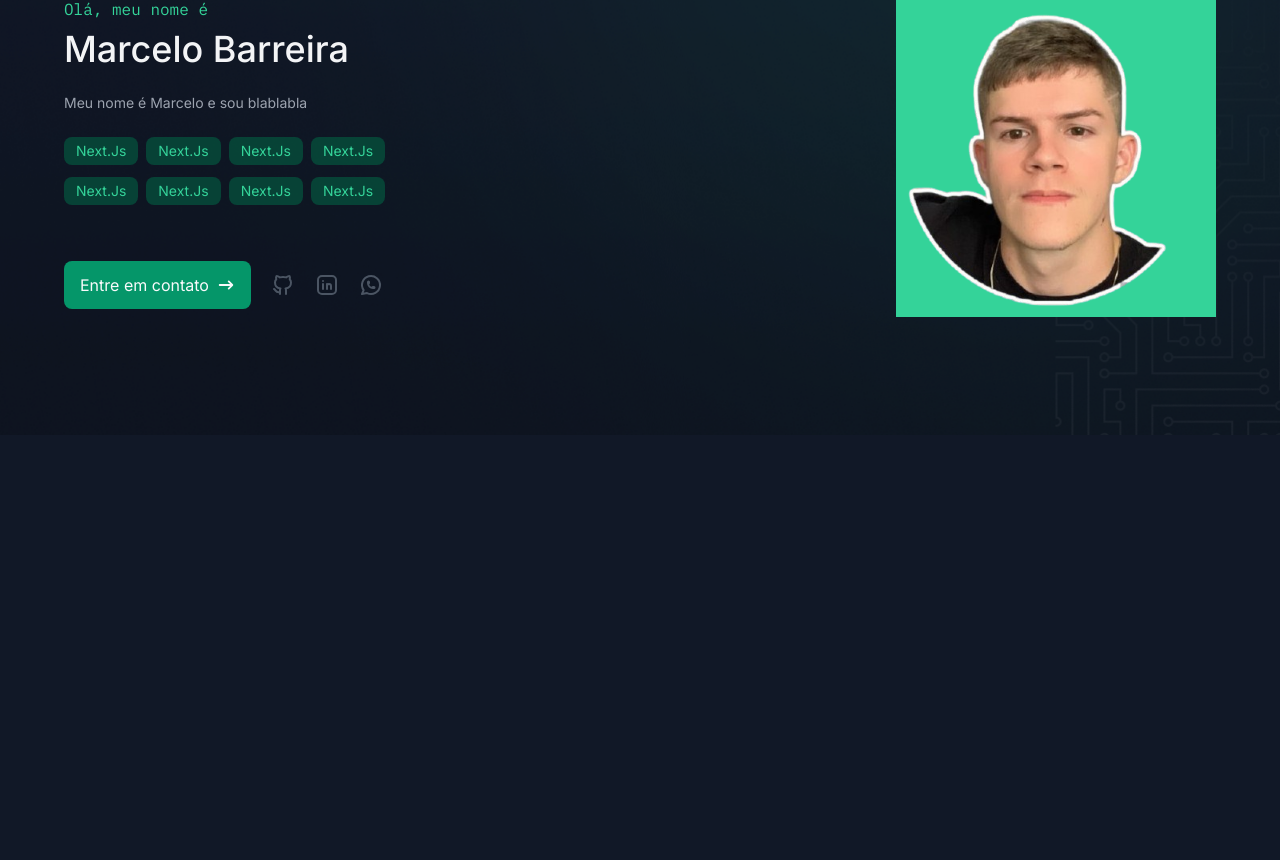
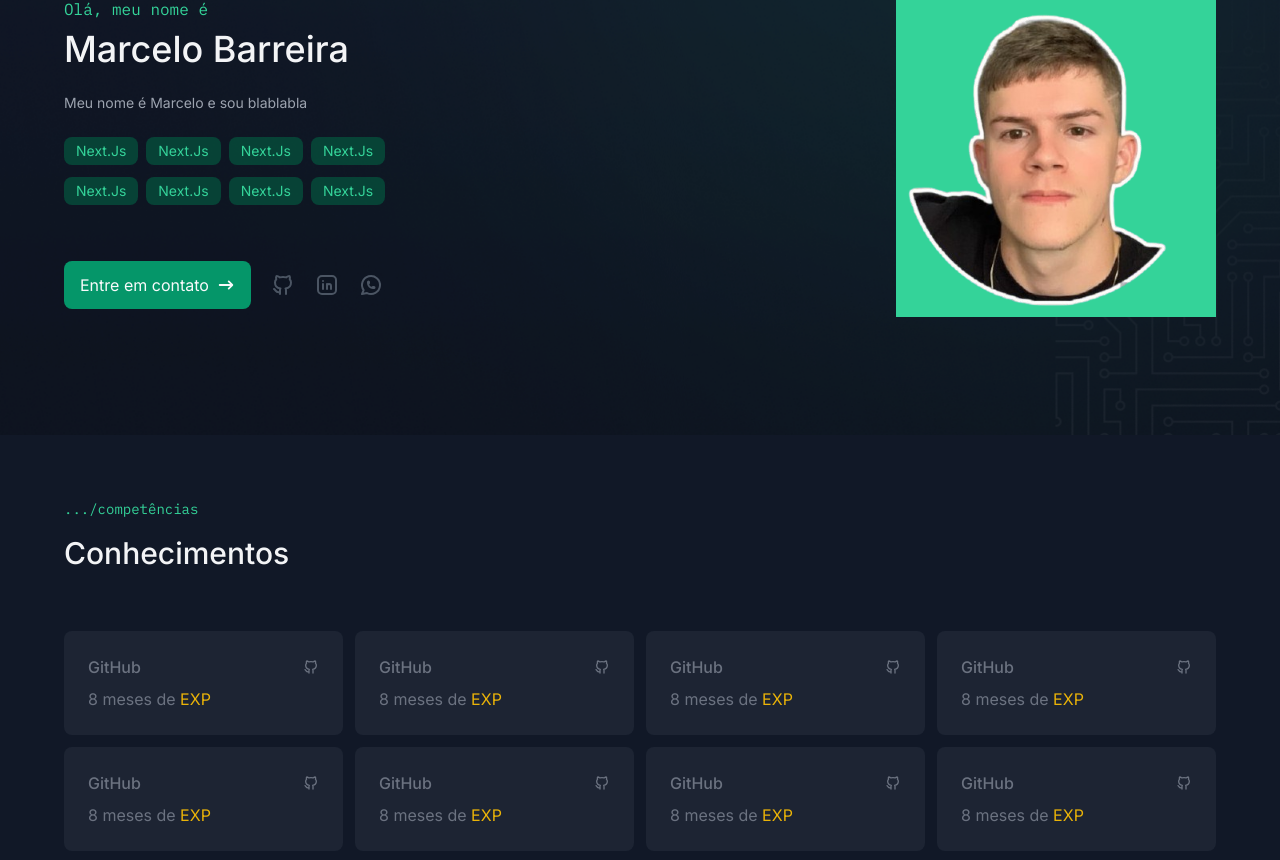
Before and after one commit to MarceloBRj1/nPortfolio, a Next.js app: page / in a window 1280 px wide. Shown: the part 320-1180 px from the top of the page. Before the commit the page ends 800 px from the top, so only its background shows below. Built offline with nearby package versions, Linux system fonts and the light colour scheme.

Commit message:
techs e conhecimentos add

```diff
--- /dev/null
+++ b/components/pages/home/know-tech/get-relative-time.ts
@@ -0,0 +1,50 @@
+/**
+ * Convert a date to a relative time string, such as
+ * "a minute ago", "in 2 hours", "yesterday", "3 months ago", etc.
+ * using Intl.RelativeTimeFormat
+ */
+export function getRelativeTimeString(
+  date: Date | number,
+  lang = navigator.language,
+): string {
+  // Allow dates or times to be passed
+  const timeMs = typeof date === 'number' ? date : date.getTime()
+
+  // Get the amount of seconds between the given date and now
+  const deltaSeconds = Math.round((timeMs - Date.now()) / 1000)
+
+  // Array reprsenting one minute, hour, day, week, month, etc in seconds
+  const cutoffs = [
+    60,
+    3600,
+    86400,
+    86400 * 7,
+    86400 * 30,
+    86400 * 365,
+    Infinity,
+  ]
+
+  // Array equivalent to the above but in the string representation of the units
+  const units: Intl.RelativeTimeFormatUnit[] = [
+    'second',
+    'minute',
+    'hour',
+    'day',
+    'week',
+    'month',
+    'year',
+  ]
+
+  // Grab the ideal cutoff unit
+  const unitIndex = cutoffs.findIndex(
+    (cutoff) => cutoff > Math.abs(deltaSeconds),
+  )
+
+  // Get the divisor to divide from the seconds. E.g. if our unit is "day" our divisor
+  // is one day in seconds, so we can divide our seconds by this to get the # of days
+  const divisor = unitIndex ? cutoffs[unitIndex - 1] : 1
+
+  // Intl.RelativeTimeFormat do its magic
+  const rtf = new Intl.RelativeTimeFormat(lang, { numeric: 'auto' })
+  return rtf.format(Math.floor(deltaSeconds / divisor), units[unitIndex])
+}
--- /dev/null
+++ b/components/pages/home/know-tech/index.tsx
@@ -0,0 +1,17 @@
+import { TbBrandGithub } from "react-icons/tb"
+import { SectionTitle } from "../../../section-title"
+import { Techss } from "./techss"
+
+export const KnowTech = () => {
+  return (
+    <section className="container py-16">
+      <SectionTitle title="Conhecimentos" subtitle="competências"/>
+
+      <div className="grid grid-cols-[repeat(auto-fit,_minmax(264px,_1fr))] gap-3 mt-[60px]">
+       {Array.from({length: 8}).map((_, index) => (
+          <Techss key={index} tech={{icon: <TbBrandGithub />, name: "GitHub", starDate: "2023-06-08"}} />
+       ))}
+      </div>
+    </section>
+  )
+}
--- /dev/null
+++ b/components/pages/home/know-tech/techss.tsx
@@ -0,0 +1,22 @@
+import { ReactNode } from "react"
+import { getRelativeTimeString } from "./get-relative-time"
+type TechssProps = {
+  tech: {
+    icon: React.ReactNode;
+    name: string;
+    starDate: string;
+  }
+}
+
+export const Techss = ({tech}: TechssProps) => {
+  const relativeTime = getRelativeTimeString(new Date(tech.starDate), 'pt-BR',).replace('há', '')
+  return (
+    <div className="p-6 rounded-lg bg-gray-600/20 text-gray-500 flex flex-col gap-2 hover:text-emerald-500 hover:bg-gray-600/30 transition-all">
+      <div className="flex items-center justify-between">
+        <p className="font-medium">{tech.name}</p>
+        {tech.icon}
+      </div>
+      <span>{relativeTime} de <span className="text-yellow-500 animate-pulse/2">EXP</span></span>
+    </div>
+  )
+}
--- /dev/null
+++ b/components/section-title/index.tsx
@@ -0,0 +1,14 @@
+type SectionTitleProps = {
+  title: string;
+  subtitle: string;
+  className?: string;
+}
+
+export const SectionTitle = ({title, subtitle, className}: SectionTitleProps) => {
+  return (
+    <div className="flex flex-col gap-4">
+      <span className="font-mono text-sm text-emerald-400">{`.../${subtitle}`}</span>
+      <h3 className="text-3xl font-medium">{title}</h3>
+    </div>
+  )
+}
--- a/src/app/page.tsx
+++ b/src/app/page.tsx
@@ -1,10 +1,12 @@
 import Image from 'next/image'
 import { HeroSection } from '../../components/pages/home/hero-section'
+import { KnowTech } from '../../components/pages/home/know-tech'
 
 export default function Home() {
   return (
     <>
     <HeroSection />
+    <KnowTech />
     </>
   )
 }
```
